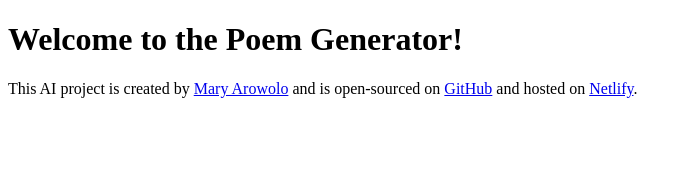
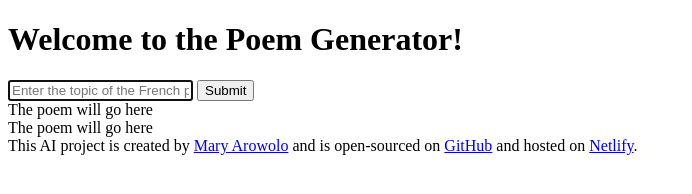
Before and after one commit to Mary-rowolo/french-poem-generator, a plain HTML site: page index.html in a window 1280 px wide. Shown: the whole page, without its empty margins (0-692 px from the left). Drawn offline with Linux system fonts and the light colour scheme.

Commit message:
Added basic elements to html file

```diff
--- a/index.html
+++ b/index.html
@@ -7,7 +7,29 @@
     <title>Poem Generator</title>
   </head>
   <body>
-    <h1>Welcome to the Poem Generator!</h1>
+    <header>
+      <h1>Welcome to the Poem Generator!</h1>
+    </header>
+    <main>
+      <form>
+        <input
+          type="text"
+          id="topic"
+          placeholder="Enter the topic of the French poem"
+          autofocus
+          required
+          autocomplete="off"
+        />
+
+        <input type="submit" id="" />
+      </form>
+      <div>
+        The poem will go here
+
+        <br />
+        The poem will go here
+      </div>
+    </main>
     <footer>
       This AI project is created by
       <a href="https://github.com/Mary-rowolo" target="_blank">Mary Arowolo</a>
```
